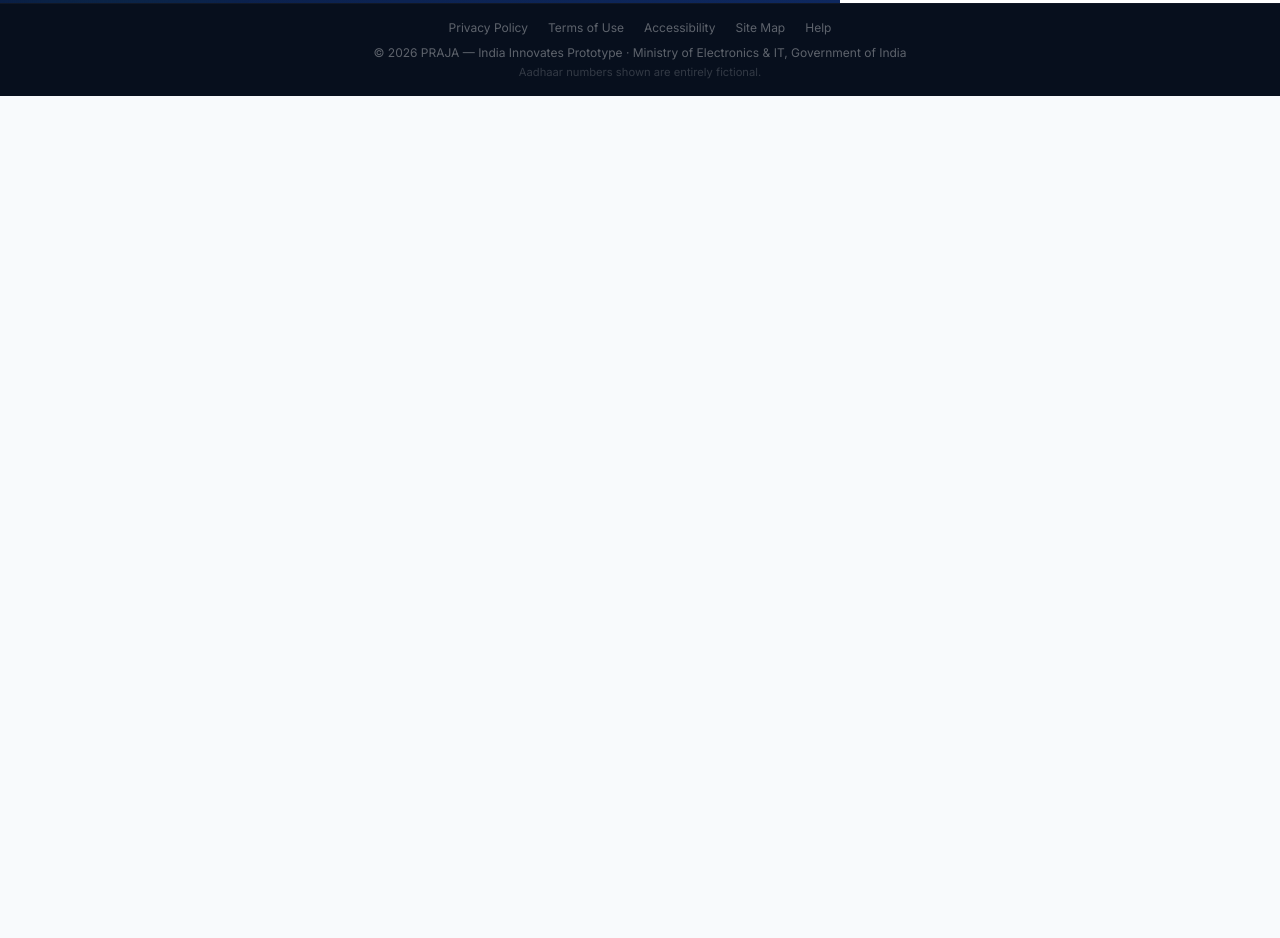
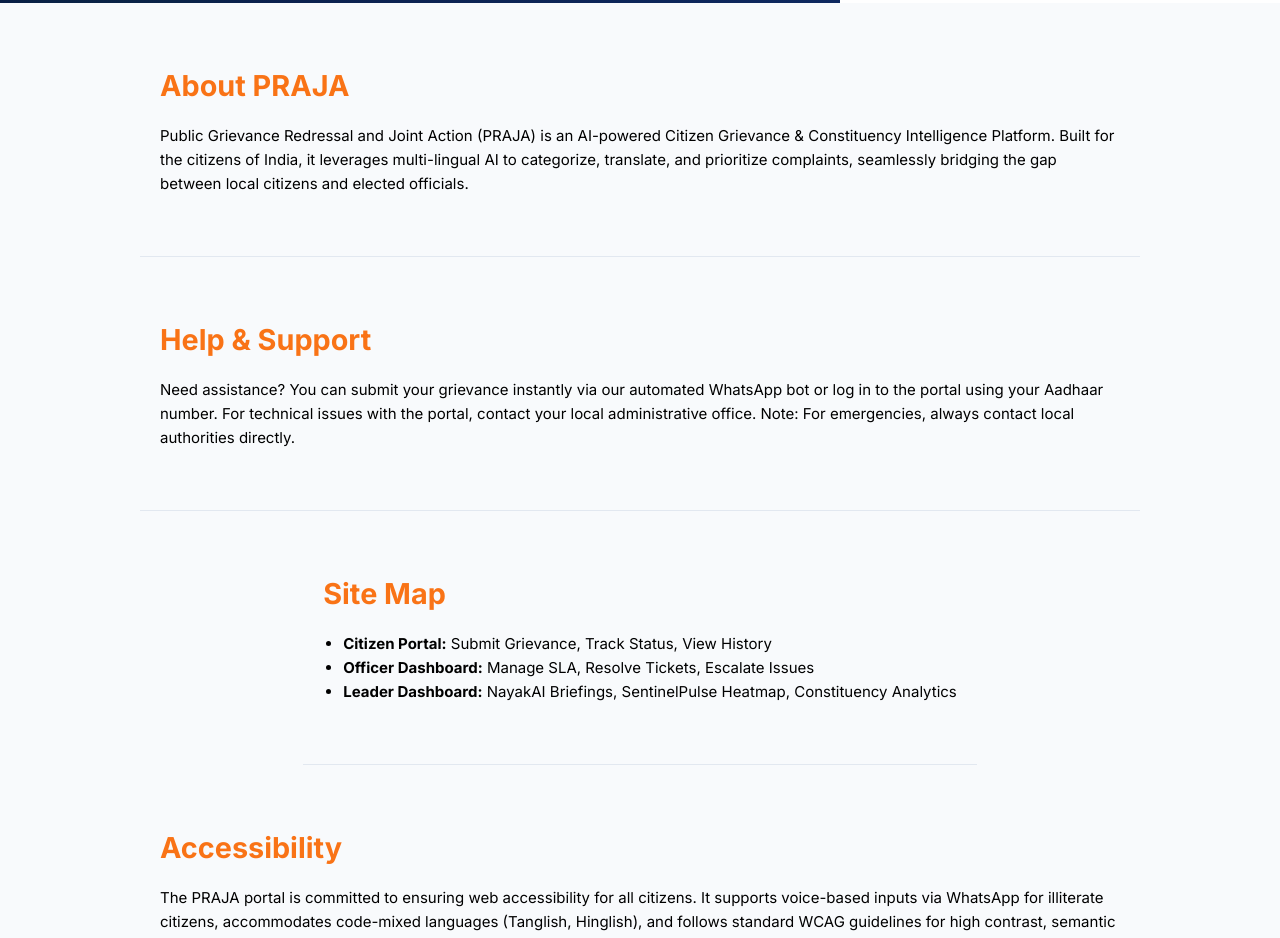
Before and after one commit to luckycelestial/india-innovates-2026, a React (Vite) app in the folder praja/frontend/: page /login in a window 1280 px wide. Shown: the part 740-1678 px from the top of the page. Before the commit the page ends 836 px from the top, so only its background shows below. Built offline with nearby package versions, Linux system fonts and the light colour scheme; no server answers.

Commit message:
feat: add content sections for about, help, sitemap, accessibility on landing page

```diff
--- a/praja/frontend/src/pages/Login.jsx
+++ b/praja/frontend/src/pages/Login.jsx
@@ -236,6 +236,37 @@
         </section>
       </main>
 
+      {/* Info Sections */}
+      <section id="about" className="login-info-section" style={{ padding: '60px 20px', maxWidth: '1000px', margin: '0 auto', borderBottom: '1px solid var(--border-color)' }}>
+        <h2 style={{ fontSize: '1.8rem', color: 'var(--color-primary)', marginBottom: '15px' }}>About PRAJA</h2>
+        <p style={{ lineHeight: 1.6, color: 'var(--text-secondary)' }}>
+          Public Grievance Redressal and Joint Action (PRAJA) is an AI-powered Citizen Grievance & Constituency Intelligence Platform. Built for the citizens of India, it leverages multi-lingual AI to categorize, translate, and prioritize complaints, seamlessly bridging the gap between local citizens and elected officials.
+        </p>
+      </section>
+
+      <section id="help" className="login-info-section" style={{ padding: '60px 20px', maxWidth: '1000px', margin: '0 auto', borderBottom: '1px solid var(--border-color)' }}>
+        <h2 style={{ fontSize: '1.8rem', color: 'var(--color-primary)', marginBottom: '15px' }}>Help &amp; Support</h2>
+        <p style={{ lineHeight: 1.6, color: 'var(--text-secondary)' }}>
+          Need assistance? You can submit your grievance instantly via our automated WhatsApp bot or log in to the portal using your Aadhaar number. For technical issues with the portal, contact your local administrative office. Note: For emergencies, always contact local authorities directly.
+        </p>
+      </section>
+
+      <section id="sitemap" className="login-info-section" style={{ padding: '60px 20px', maxWidth: '1000px', margin: '0 auto', borderBottom: '1px solid var(--border-color)' }}>
+        <h2 style={{ fontSize: '1.8rem', color: 'var(--color-primary)', marginBottom: '15px' }}>Site Map</h2>
+        <ul style={{ lineHeight: 1.6, color: 'var(--text-secondary)', paddingLeft: '20px' }}>
+          <li><span style={{ fontWeight: 'bold' }}>Citizen Portal:</span> Submit Grievance, Track Status, View History</li>
+          <li><span style={{ fontWeight: 'bold' }}>Officer Dashboard:</span> Manage SLA, Resolve Tickets, Escalate Issues</li>
+          <li><span style={{ fontWeight: 'bold' }}>Leader Dashboard:</span> NayakAI Briefings, SentinelPulse Heatmap, Constituency Analytics</li>
+        </ul>
+      </section>
+
+      <section id="accessibility" className="login-info-section" style={{ padding: '60px 20px', maxWidth: '1000px', margin: '0 auto' }}>
+        <h2 style={{ fontSize: '1.8rem', color: 'var(--color-primary)', marginBottom: '15px' }}>Accessibility</h2>
+        <p style={{ lineHeight: 1.6, color: 'var(--text-secondary)' }}>
+          The PRAJA portal is committed to ensuring web accessibility for all citizens. It supports voice-based inputs via WhatsApp for illiterate citizens, accommodates code-mixed languages (Tanglish, Hinglish), and follows standard WCAG guidelines for high contrast, semantic HTML, and screen reader support.
+        </p>
+      </section>
+
       {/* Footer */}
       <footer className="login-footer">
         <div className="login-footer-links">
```
